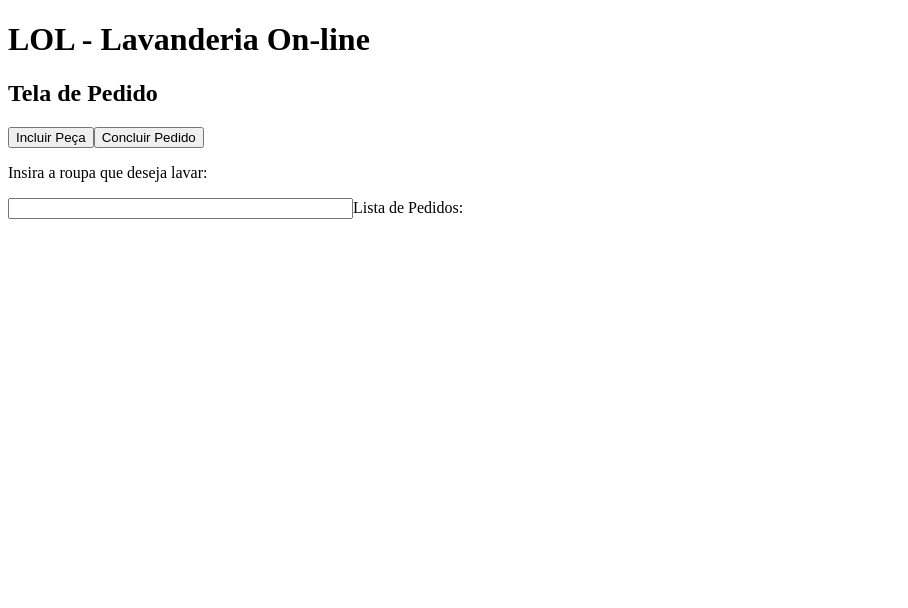
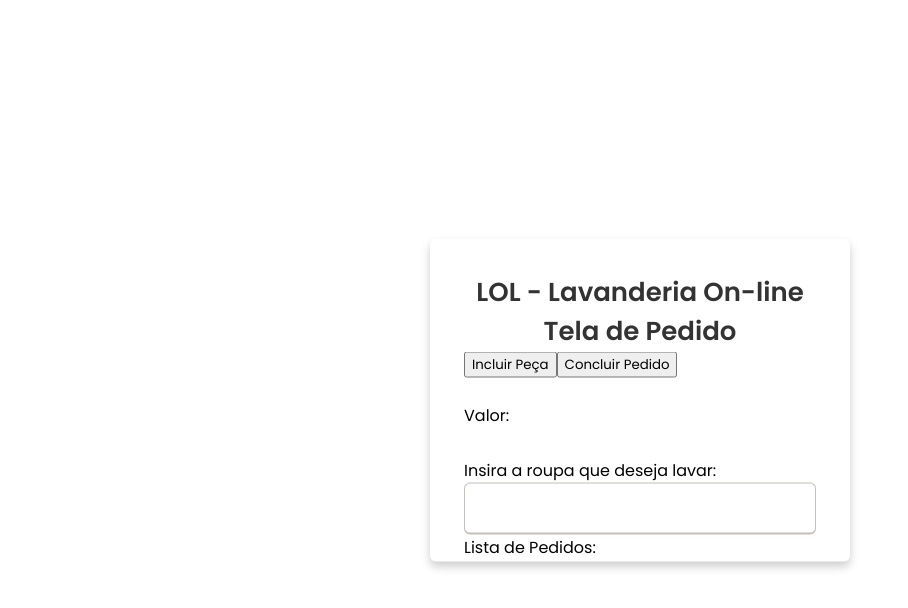
Before and after one commit to osmairribeiro/web2, an Angular app in the folder front/lol/: page /pedidos/novo in a window 1280 px wide. Shown: the top 608 px of the page, without its empty margins (0-908 px from the left). Built offline with nearby package versions, Linux system fonts and the light colour scheme.

Commit message:
ajuste do css tela de pedido de lavagem

```diff
--- a/front/lol/src/app/criar-pedido/criar-pedido.component.css
+++ b/front/lol/src/app/criar-pedido/criar-pedido.component.css
@@ -0,0 +1,119 @@
+@import url("https://fonts.googleapis.com/css?family=Poppins:400,500,600,700&display=swap");
+
+* {
+    margin: 0;
+    box-sizing: border-box;/**/
+    font-family: "Poppins", sans-serif;
+}
+
+body {
+  font-family: Arial, sans-serif;
+  margin: 5px;
+  padding: 3px;
+  justify-content: center;
+  align-items: center;
+  min-height: 100vh;
+  background-color: #f5f5f5;
+}
+
+.wrapper {
+  position: absolute;
+  top: 50%; /* Define a posição verticalmente no meio da tela */
+  left: 50%; /* Define a posição horizontalmente no meio da tela */
+  transform: translate(-50%, -50%); /* Move o elemento de volta metade da sua própria largura e altura, para centralizar */
+  max-width: 420px;
+  width: 100%;
+  background: #fff;
+  padding: 34px;
+  border-radius: 6px;
+  box-shadow: 0 5px 10px rgba(0, 0, 0, 0.2);
+}
+
+.wrapper h1 {
+  text-align: center;
+  position: relative;
+  font-size: 26px;
+  font-weight: 600;
+  color: #333;
+}
+
+.wrapper h2 {
+  text-align: center;
+  position: relative;
+  font-size: 26px;
+  font-weight: 600;
+  color: #333;
+}
+
+.wrapper h2::before {
+  content: "";
+  position: absolute;
+  left: 0;
+  bottom: 0;
+  height: 3px;
+  width: 28px;
+  border-radius: 12px;
+}
+
+.wrapper form {
+  margin-top: 30px;
+}
+
+.wrapper form .input-box {
+  height: 52px;
+  margin: 18px 0;
+}
+
+form .input-box input {
+  height: 100%;
+  width: 100%;
+  outline: none;
+  padding: 0 15px;
+  font-size: 17px;
+  font-weight: 400;
+  color: #333;
+  border: 1.5px solid #c7bebe;
+  border-bottom-width: 2.5px;
+  border-radius: 6px;
+  transition: all 0.3s ease;
+}
+
+.input-box input:focus, .input-box input:valid {
+  border-color: #4070f4;
+}
+
+form .policy {
+  display: flex;
+  align-items: center;
+}
+
+form h3 {
+  color: #707070;
+  font-size: 14px;
+  font-weight: 500;
+  margin-left: 10px;
+}
+
+.input-box.button input {
+  color: #fff;
+  letter-spacing: 1px;
+  border: none;
+  background: #4070f4;
+  cursor: pointer;
+  justify-content: center; /* Centraliza os botões horizontalmente */
+}
+
+.input-box.button input:hover {
+  background: #0e4bf1;
+}
+
+form .text h3 {
+  color: #333;
+  width: 100%;
+  text-align: center;
+}
+
+form .text h3 a {
+  color: #4070f4;
+  text-decoration: none;
+}
--- a/front/lol/src/app/criar-pedido/criar-pedido.component.html
+++ b/front/lol/src/app/criar-pedido/criar-pedido.component.html
@@ -1,11 +1,14 @@
 <div class="wrapper" id="wrapper">
     <h1>LOL - Lavanderia On-line</h1>
     <h2>Tela de Pedido</h2>
+
     <div class="input-box button-container">
         <button type="button" id="incluirPeca">Incluir Peça</button>
         <button type="button" id="concluirPedido">Concluir Pedido</button>
-    </div>
-    <p id="valorTotal"></p>
+    </div><br>
+
+    <div id="valorTotal">Valor: </div>
+
     <form id="pedidoForm">
         <div class="input-box">
             <p>Insira a roupa que deseja lavar:</p>
```
Also changed, not shown: front/lol/src/app/criar-pedido/criar-pedido.component.ts (line endings or trailing spaces).
